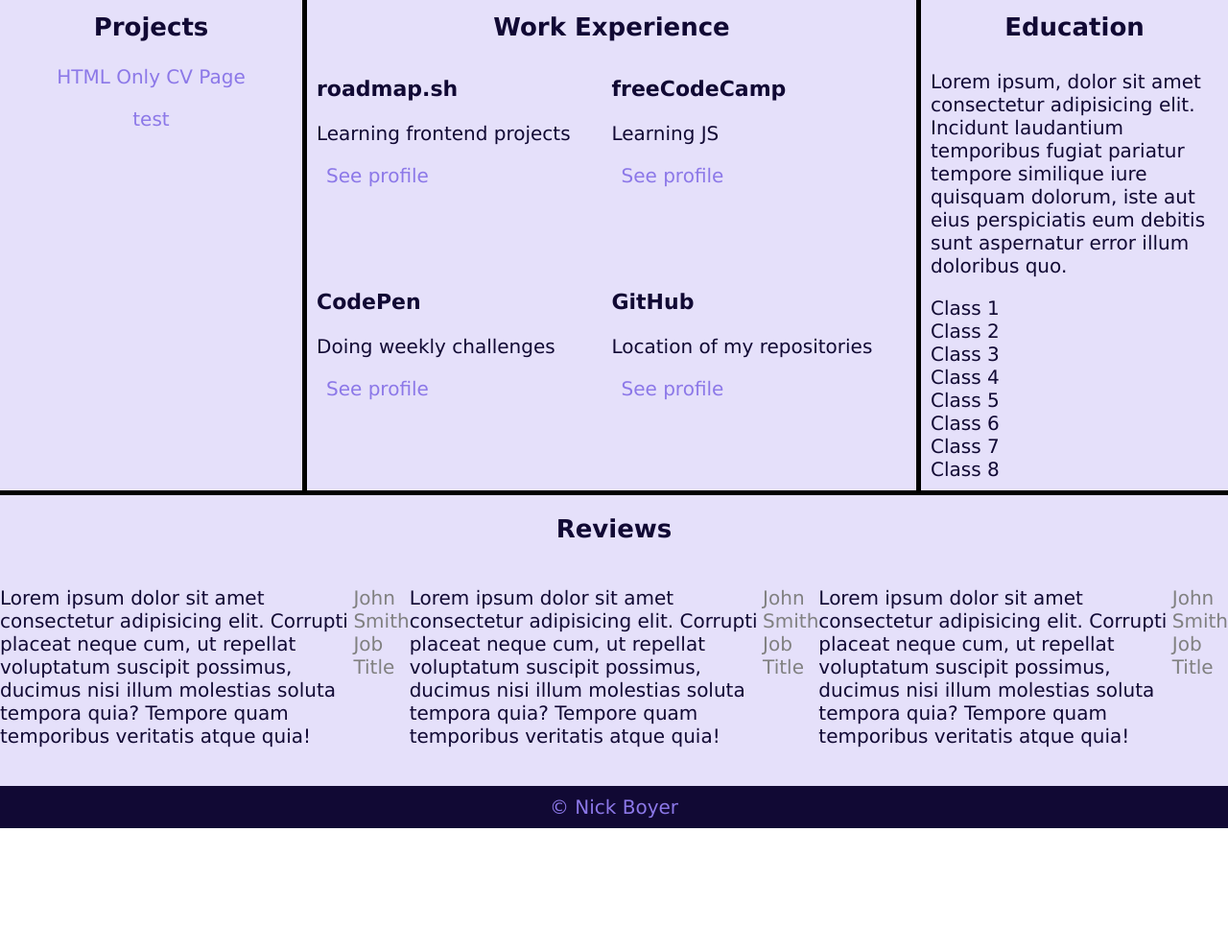
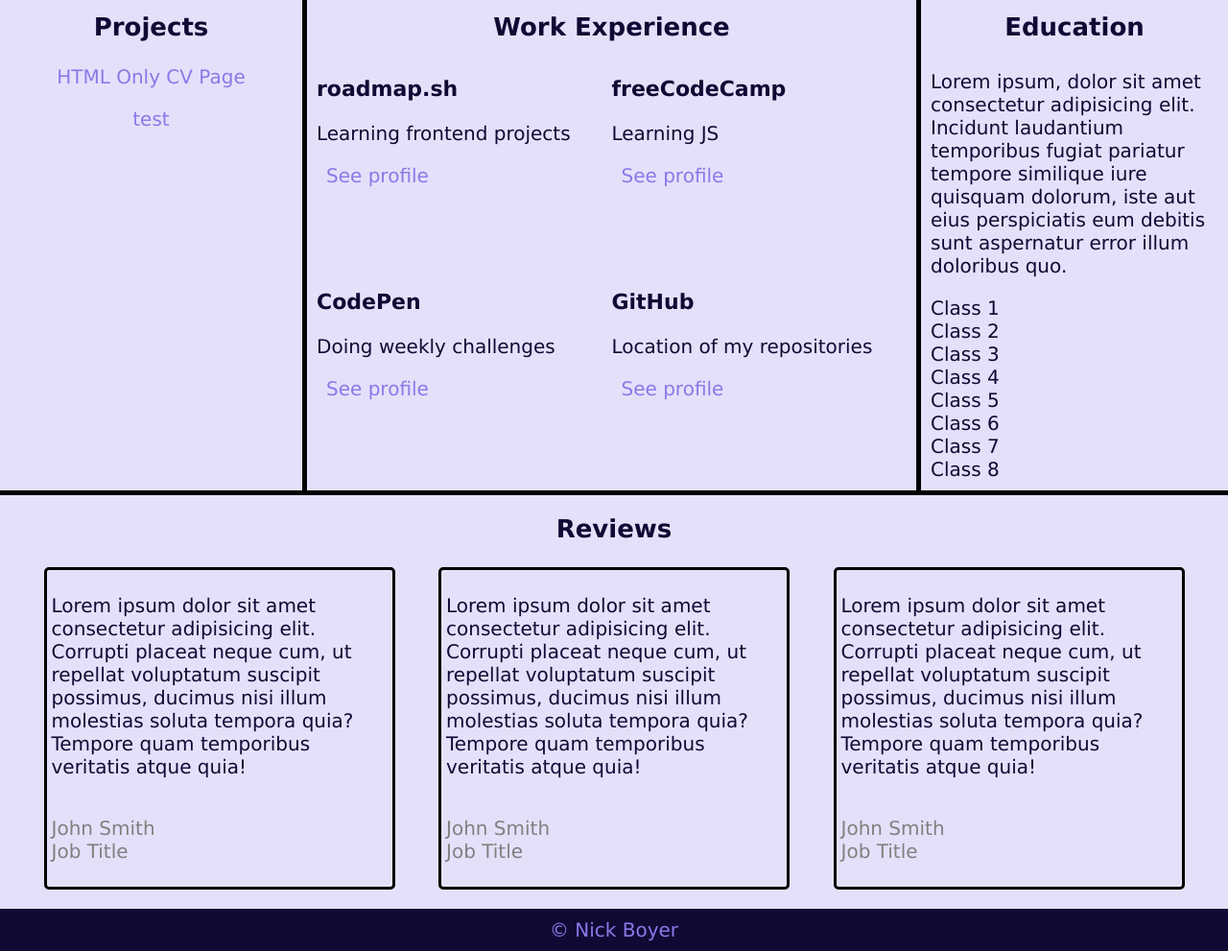
Before and after one commit to purplecow3000/Roadmap-Personal-Portfolio, a plain HTML site: page index.html in a window 1280 px wide. Shown: the part 724-1715 px from the top of the page at 96% size. Before the commit the page ends 1587 px from the top, so only its background shows below. Drawn offline with Linux system fonts and the light colour scheme.

Commit message:
Update index.css

```diff
--- a/css/index.css
+++ b/css/index.css
@@ -53,7 +53,8 @@ a {
 
 }
 
-#reviews > div > section {
+#reviews > div > div {
+  flex-direction: column;
   width: 350px;
   border: 3px solid black;
   border-radius: 5px;
```
